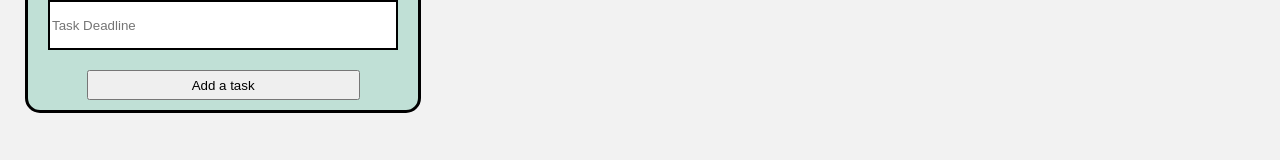
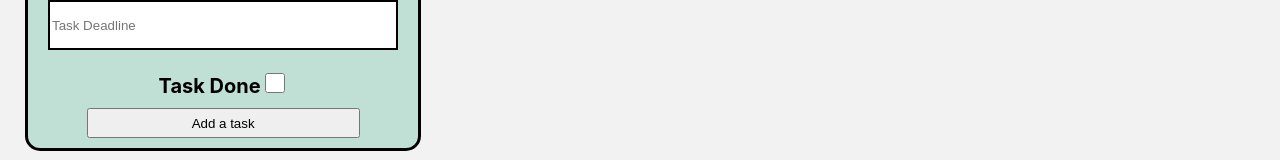
Before and after one commit to gomaman/Is-this-react, a React (Create React App) app: page /todo in a window 1280 px wide. Shown: the part 381-541 px from the top of the page. Built offline with nearby package versions, Linux system fonts and the light colour scheme.

Commit message:
add checkbox

```diff
--- a/src/Pages/ToDoPage/ToDoPage.js
+++ b/src/Pages/ToDoPage/ToDoPage.js
@@ -33,6 +33,7 @@ function ToDoPage() {
                         id={task.id}
                         title={task.title}
                         key={index}
+                        isDone={task.isDone}
                     ></ToDoItem>
                 ))}
             </ContainerGrid>
--- a/src/components/ToDoComponents/ToDoForm.css
+++ b/src/components/ToDoComponents/ToDoForm.css
@@ -46,3 +46,14 @@ h2 {
 .todo-task-container {
     margin:10px 10px;
 }
+
+.task-checkbox {
+    text-align: center;
+}
+
+.task-checkbox input {
+    opacity: 1;
+    cursor: pointer;
+    height: 20px;
+    width: 20px;
+}
--- a/src/components/ToDoComponents/ToDoForm.js
+++ b/src/components/ToDoComponents/ToDoForm.js
@@ -5,6 +5,7 @@ function ToDoForm({addNewItemHandler}) {
   const [title, setTitle] = useState("");
   const [description, setDescription] = useState("");
   const [deadline, setDeadline] = useState("");
+  const [isDone, setIsDone] = useState(false)
 
   function SubmitHandler(event) {
     event.preventDefault();
@@ -13,6 +14,7 @@ function ToDoForm({addNewItemHandler}) {
       title,
       description,
       deadline,
+      isDone
     };
 
     addNewItemHandler(newToDoItem)
@@ -20,6 +22,7 @@ function ToDoForm({addNewItemHandler}) {
     setTitle("");
     setDescription("");
     setDeadline("");
+    setIsDone(false)
   }
 
   return (
@@ -27,7 +30,7 @@ function ToDoForm({addNewItemHandler}) {
       <h2>To Do Form</h2>
       <div className="todo-container">
         <form className="task-form" onSubmit={SubmitHandler}>
-          <div className="task-checkbox task-input">
+          <div className="task-input">
             <input
               name="title"
               placeholder="Task Name"
@@ -46,7 +49,7 @@ function ToDoForm({addNewItemHandler}) {
             ></textarea>
           </div>
 
-          <div className="task-checkbox task-input">
+          <div className="task-input">
             <input
               name="deadline"
               placeholder="Task Deadline"
@@ -54,6 +57,16 @@ function ToDoForm({addNewItemHandler}) {
               onChange={(event) => setDeadline(event.target.value)}
             ></input>
           </div>
+
+          <div className="task-checkbox">
+            <label htmlFor="isDone">Task Done</label>
+            <input
+             type="checkbox"
+             name="isDone"
+             checked={isDone}
+             onChange={(event) => setIsDone(event.target.value)}
+             ></input>
+         </div>
 
           <div className="task-button-container">
             <input
--- a/src/components/ToDoComponents/ToDoItem.js
+++ b/src/components/ToDoComponents/ToDoItem.js
@@ -1,7 +1,7 @@
 import "./ToDoItem.css"
 import { v4 as uuid } from 'uuid';
 
-function ToDoItem({deadline, description, doneStatus, title}) {
+function ToDoItem({deadline, description, isDone, title}) {
     const current = new Date();
     const date = `${current.getDate()}/${current.getMonth()+1}/${current.getFullYear()}`;
     const unique_id = uuid()
@@ -16,7 +16,7 @@ function ToDoItem({deadline, description, doneStatus, title}) {
                     <li>Description: {description}</li>
                     <li>Date Created: {date}</li>
                     <li>Deadline: {deadline}</li>
-                    <li>Status: {doneStatus ? "Done" : "Not done"}</li>
+                    <li>Status: {isDone ? "Done" : "Not done"}</li>
                 </ul>
             </div>
         </div>
```
